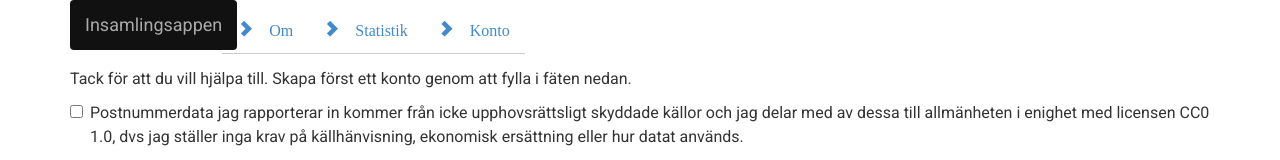
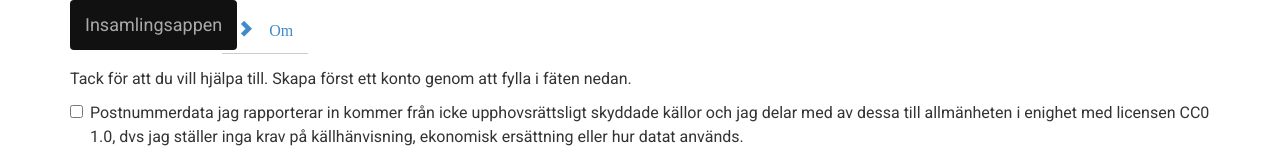
Before and after one commit to postnummeruppror/insamlingsappen-www, a plain HTML site: page index.html in a window 1280 px wide. Shown: the top 160 px of the page. Drawn offline with Linux system fonts and the light colour scheme.

Commit message:
kommenterade bort statistik och konto

```diff
--- a/index.html
+++ b/index.html
@@ -45,8 +45,8 @@
   <div class="navbar-collapse collapse">
     <ul class="nav navbar-nav">
       <li><a href="#" data-toggle="modal" data-target="#aboutmodal" class="glyphicon glyphicon-chevron-right"> Om</a></li>
-      <li><a href="#" class="glyphicon glyphicon-chevron-right"> Statistik</a></li>
-      <li><a href="#" class="glyphicon glyphicon-chevron-right"> Konto</a></li>
+      <!--<li><a href="#" class="glyphicon glyphicon-chevron-right"> Statistik</a></li>-->
+      <!--<li><a href="#" class="glyphicon glyphicon-chevron-right"> Konto</a></li>-->
     </ul>
   </div>
 
```
